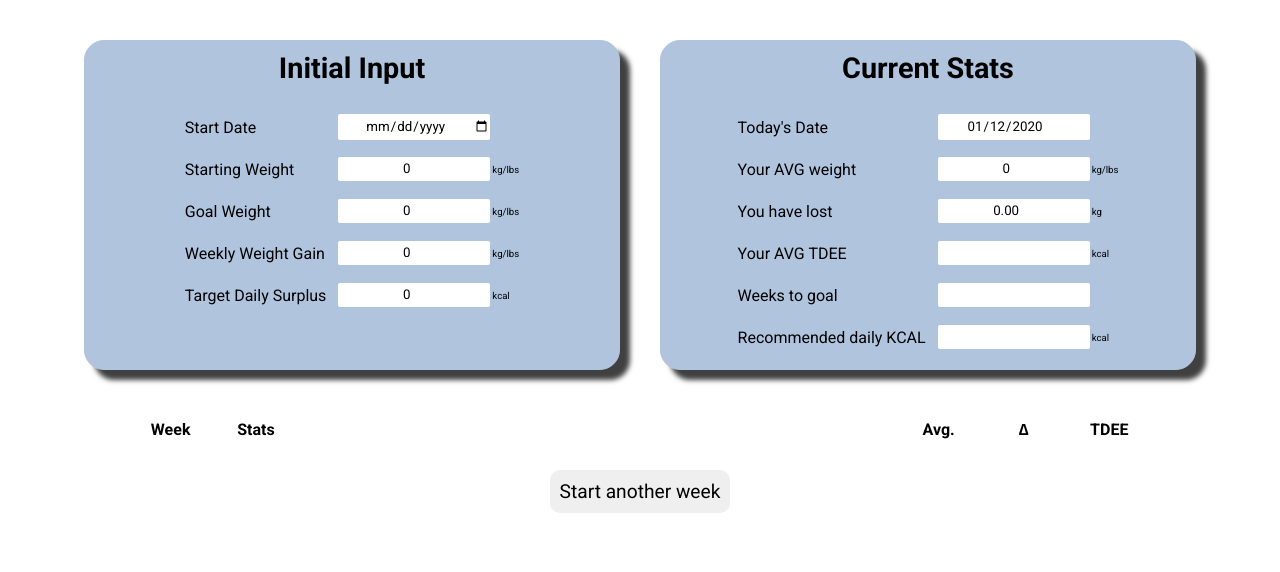
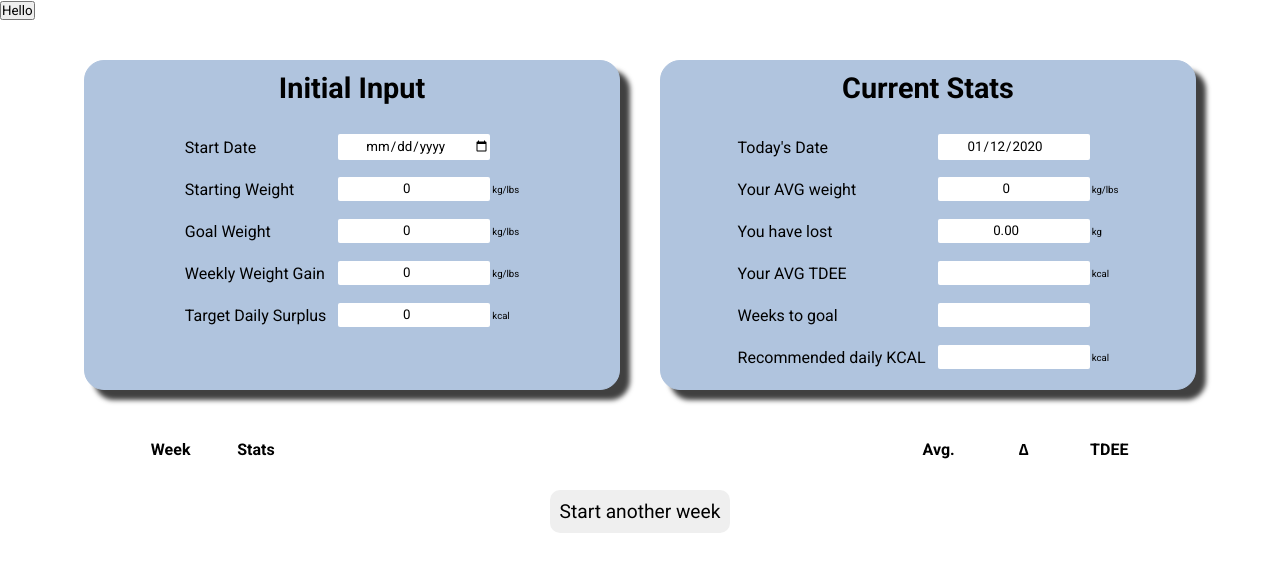
Before and after one commit to filipzakrocki/TDEE-reactivated, a React (Create React App) app: page / in a window 1280 px wide. Shown: the top 572 px of the page. Built offline with nearby package versions, Linux system fonts and the light colour scheme.

Commit message:
Testing the ability do hide the main data panel

```diff
--- a/src/containers/Input/Input.js
+++ b/src/containers/Input/Input.js
@@ -1,4 +1,4 @@
-import React from "react";
+import React, {useState} from "react";
 import "./Input.scss";
 
 import CurrentStats from "./CurrentStats/CurrentStats";
@@ -8,17 +8,28 @@ import WeekLabel from "../../components/Input/WeekLabel/WeekLabel";
 import InputColumnWrapper from "../../components/Input/InputColumnWrapper/InputColumnWrapper";
 
 const Input = () => {
+
+
+  const [show, setShow] = useState(true)
+
+  const controls = show ?        (<InputColumnWrapper>
+  <InputColumn>
+    <InitialInput />
+  </InputColumn>
+  <InputColumn>
+    <CurrentStats />
+  </InputColumn>
+</InputColumnWrapper> ): <p>HIDDEN</p>;
+
+// Hidden should be a compact data showing: recommended daily intake + weeks to go
+
+
+
   return (
     <>
       <section className="input">
-        <InputColumnWrapper>
-          <InputColumn>
-            <InitialInput />
-          </InputColumn>
-          <InputColumn>
-            <CurrentStats />
-          </InputColumn>
-        </InputColumnWrapper>
+      <button onClick={() => setShow(!show)} >Hello</button>
+{controls}
         <div className="input-labels">
           <WeekLabel />
         </div>
```
